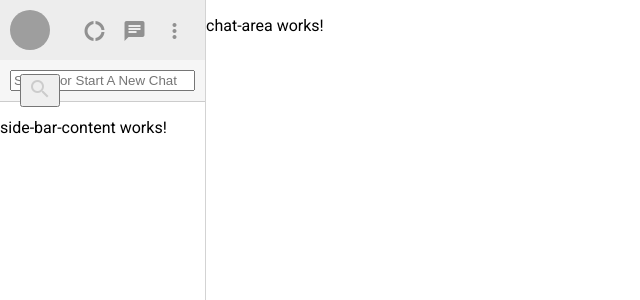
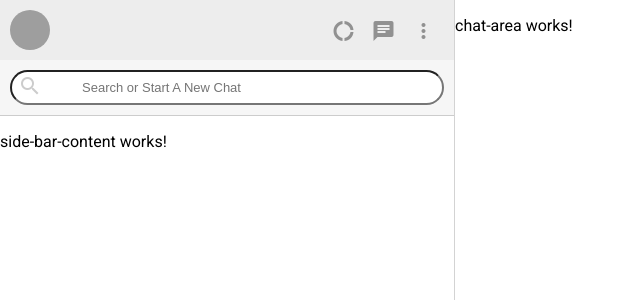
Before and after one commit to riskiip/whatsapp-clone, an Angular app: page / in a window 1280 px wide. Shown: the top 300 px of the page, without its empty margins (0-640 px from the left). Built offline with nearby package versions, Linux system fonts and the light colour scheme; grey boxes are pictures that could not be loaded.

Commit message:
styling sidebar content awal

```diff
--- a/src/app/components/main-container/side-bar/side-bar.component.html
+++ b/src/app/components/main-container/side-bar/side-bar.component.html
@@ -22,7 +22,7 @@
     <div class="sidebar__search">
         <div class="sidebar__search__content">
             <form #form="ngForm" (ngSubmit)="onFormSubmit(form)">
-                <button mat-mat-icon-button class="sidebar__search__content__icon">
+                <button mat-icon-button class="sidebar__search__content__icon">
                     <mat-icon>search_outline</mat-icon>
                 </button>
                 <input type="text" name="search" class="sidebar__search__content__input" ngModel placeholder="Search or Start A New Chat">
--- a/src/app/components/main-container/side-bar/side-bar.component.scss
+++ b/src/app/components/main-container/side-bar/side-bar.component.scss
@@ -42,11 +42,30 @@
 
             &__icon {
                 position: absolute;
-                top: 20%;
-                left: 10px;
+                top: -5px;
+                left: 0px;
                 color: #ccc;
                 font-size: 14px;
             }
+
+            &__input {
+                border: ipx solid lightgray;
+                width: 380px;
+                outline: none;
+                border-radius: 20px;
+                padding: 8px 20px 8px 30px;
+
+                &::placeholder {
+                    padding-left: 2.5rem;
+                    font-size: small;
+                }
+            }
+
         }
     }
+
+    .sidebar__content {
+        overflow-y: scroll;
+        flex: 1;
+    }
 }
```
